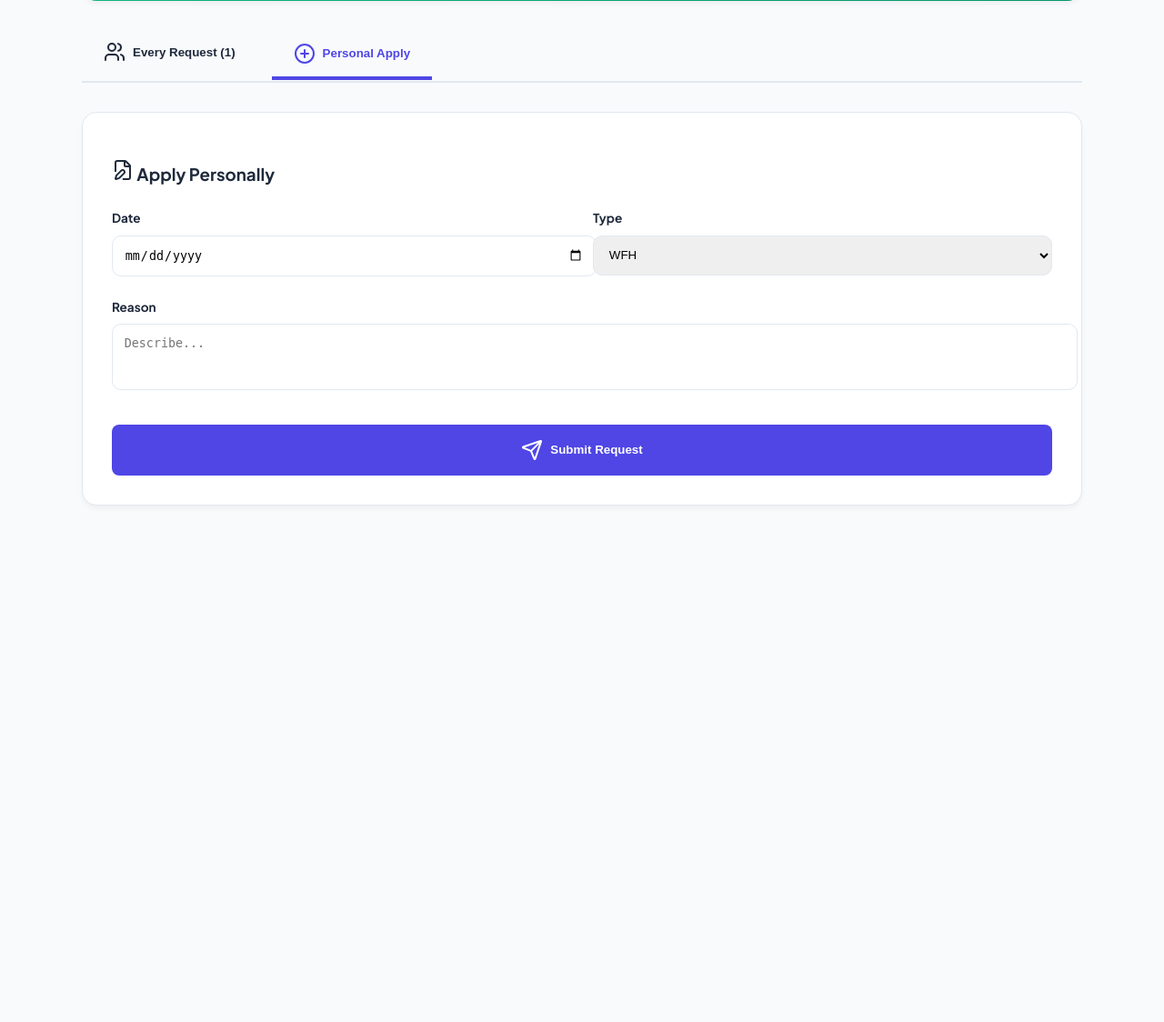
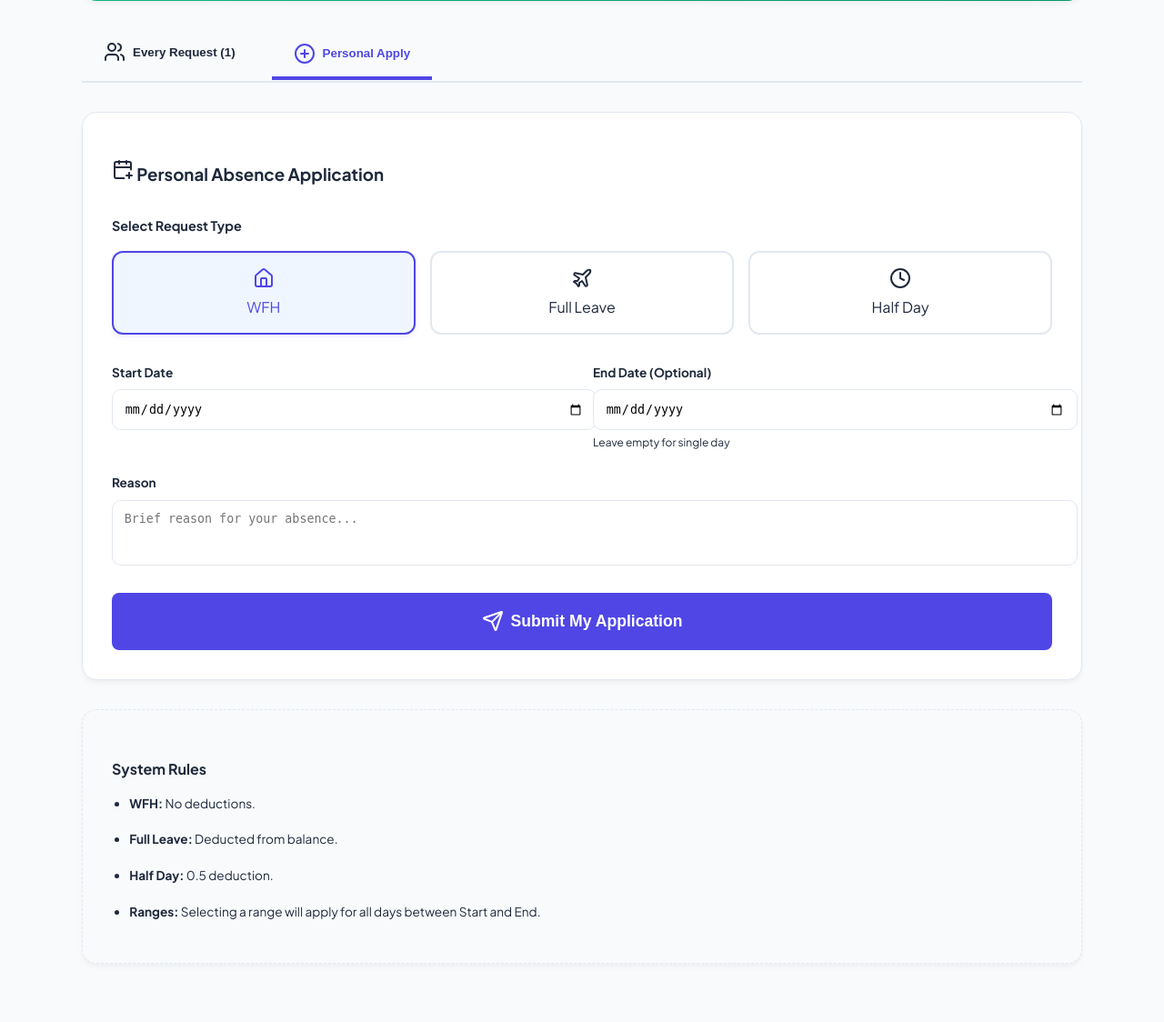
Before and after one commit to Ahsan60712/attendance-system, a Flask app: template templates/manager_dashboard.html in a window 1280 px wide, after a click on "Personal Apply". Shown: the part 220-1344 px from the top of the page at 91% size. Before the commit the page ends 776 px from the top, so only its background shows below. Run offline with Flask 3, Linux system fonts and the light colour scheme; the template is opened without the code that fills it: most values are stand-ins (such as "Sample title", 1, 10 or a date in 2020).

Commit message:
Add Date Range selection and Modern Radio buttons to Manager/Employee dashboards

```diff
--- a/templates/manager_dashboard.html
+++ b/templates/manager_dashboard.html
@@ -100,33 +100,83 @@
     <div class="row">
         <div class="col-8">
             <div class="card">
-                <h3 style="margin-bottom: 1.5rem;"><i data-lucide="file-edit" size="20"></i> Apply Personally</h3>
+                <h3 style="margin-bottom: 2rem;"><i data-lucide="calendar-plus" size="22"></i> Personal Absence Application</h3>
+
                 <form method="POST" action="{{ url_for('mark_request') }}">
+                    <!-- TYPE SELECTOR (Radio Buttons) -->
+                    <div style="margin-bottom: 2rem;">
+                        <label style="display: block; font-weight: 700; margin-bottom: 1rem; font-size: 0.9rem; color: var(--text);">Select Request Type</label>
+                        <div style="display: flex; gap: 1rem; flex-wrap: wrap;">
+                            <label class="radio-label">
+                                <input type="radio" name="request_type" value="WFH" checked>
+                                <span class="radio-card">
+                                    <i data-lucide="home" size="18"></i>
+                                    <span>WFH</span>
+                                </span>
+                            </label>
+                            <label class="radio-label">
+                                <input type="radio" name="request_type" value="Leave">
+                                <span class="radio-card">
+                                    <i data-lucide="plane" size="18"></i>
+                                    <span>Full Leave</span>
+                                </span>
+                            </label>
+                            <label class="radio-label">
+                                <input type="radio" name="request_type" value="Half Day">
+                                <span class="radio-card">
+                                    <i data-lucide="clock" size="18"></i>
+                                    <span>Half Day</span>
+                                </span>
+                            </label>
+                        </div>
+                    </div>
+
+                    <!-- DATE RANGE -->
                     <div style="display: grid; grid-template-columns: 1fr 1fr; gap: 1.5rem; margin-bottom: 1.5rem;">
                         <div>
-                            <label style="display: block; font-weight: 700; margin-bottom: 0.5rem; font-size: 0.85rem;">Date</label>
+                            <label style="display: block; font-weight: 700; margin-bottom: 0.5rem; font-size: 0.85rem;">Start Date</label>
                             <input type="date" name="date" value="{{ today }}" min="{{ today }}" required style="width: 100%; padding: 0.8rem; border-radius: 10px; border: 1px solid var(--border);">
                         </div>
                         <div>
-                            <label style="display: block; font-weight: 700; margin-bottom: 0.5rem; font-size: 0.85rem;">Type</label>
-                            <select name="request_type" required style="width: 100%; padding: 0.8rem; border-radius: 10px; border: 1px solid var(--border);">
-                                <option value="WFH">WFH</option>
-                                <option value="Leave">Leave</option>
-                                <option value="Half Day">Half Day</option>
-                            </select>
+                            <label style="display: block; font-weight: 700; margin-bottom: 0.5rem; font-size: 0.85rem;">End Date (Optional)</label>
+                            <input type="date" name="end_date" value="{{ today }}" min="{{ today }}" style="width: 100%; padding: 0.8rem; border-radius: 10px; border: 1px solid var(--border);">
+                            <small style="color: var(--text-muted); font-size: 0.75rem;">Leave empty for single day</small>
                         </div>
                     </div>
-                    <div style="margin-bottom: 2rem;">
+
+                    <div style="margin-bottom: 1.5rem;">
                         <label style="display: block; font-weight: 700; margin-bottom: 0.5rem; font-size: 0.85rem;">Reason</label>
-                        <textarea name="reason" rows="3" required placeholder="Describe..." style="width: 100%; padding: 0.8rem; border-radius: 10px; border: 1px solid var(--border); resize: none;"></textarea>
+                        <textarea name="reason" rows="3" required placeholder="Brief reason for your absence..." style="width: 100%; padding: 0.8rem; border-radius: 10px; border: 1px solid var(--border); resize: none;"></textarea>
                     </div>
-                    <button type="submit" class="btn" style="width: 100%; justify-content: center; padding: 1rem;"><i data-lucide="send"></i> Submit Request</button>
+
+                    <button type="submit" class="btn" style="width: 100%; justify-content: center; padding: 1.2rem; font-size: 1.1rem;">
+                        <i data-lucide="send"></i> Submit My Application
+                    </button>
                 </form>
+            </div>
+        </div>
+        <div class="col-4">
+            <div class="card" style="background: #f8fafc; border-style: dashed; height: 100%;">
+                <h4 style="margin-bottom: 1rem;">System Rules</h4>
+                <ul style="padding-left: 1.2rem; font-size: 0.85rem; color: var(--text-muted); display: flex; flex-direction: column; gap: 1.2rem;">
+                    <li><strong>WFH:</strong> No deductions.</li>
+                    <li><strong>Full Leave:</strong> Deducted from balance.</li>
+                    <li><strong>Half Day:</strong> 0.5 deduction.</li>
+                    <li><strong>Ranges:</strong> Selecting a range will apply for all days between Start and End.</li>
+                </ul>
             </div>
         </div>
     </div>
 </div>
 
+<style>
+    .radio-label { flex: 1; min-width: 120px; cursor: pointer; }
+    .radio-label input { display: none; }
+    .radio-card { display: flex; flex-direction: column; align-items: center; gap: 0.5rem; padding: 1rem; border: 2px solid var(--border); border-radius: 12px; transition: all 0.2s; background: white; }
+    .radio-label input:checked + .radio-card { border-color: var(--primary); background: #eff6ff; color: var(--primary); box-shadow: 0 4px 6px -1px rgba(99, 102, 241, 0.1); }
+    .radio-card i { opacity: 0.7; }
+    .radio-label input:checked + .radio-card i { opacity: 1; }
+</style>
 <script>
     function showTab(tabId) {
         document.querySelectorAll('.tab-content').forEach(tab => tab.style.display = 'none');
```
Also changed, not shown: templates/employee_dashboard.html (+50 -12 lines).
